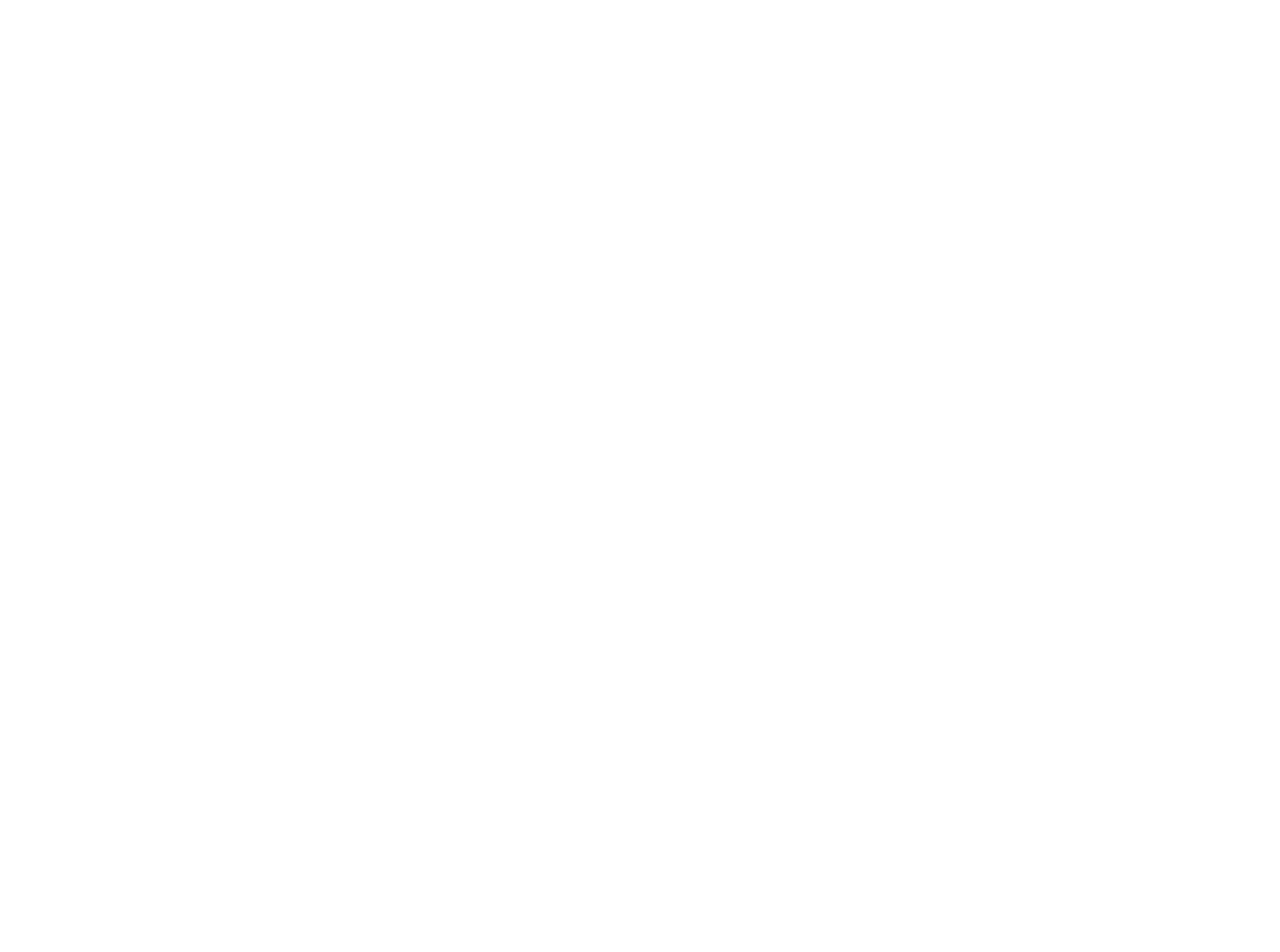
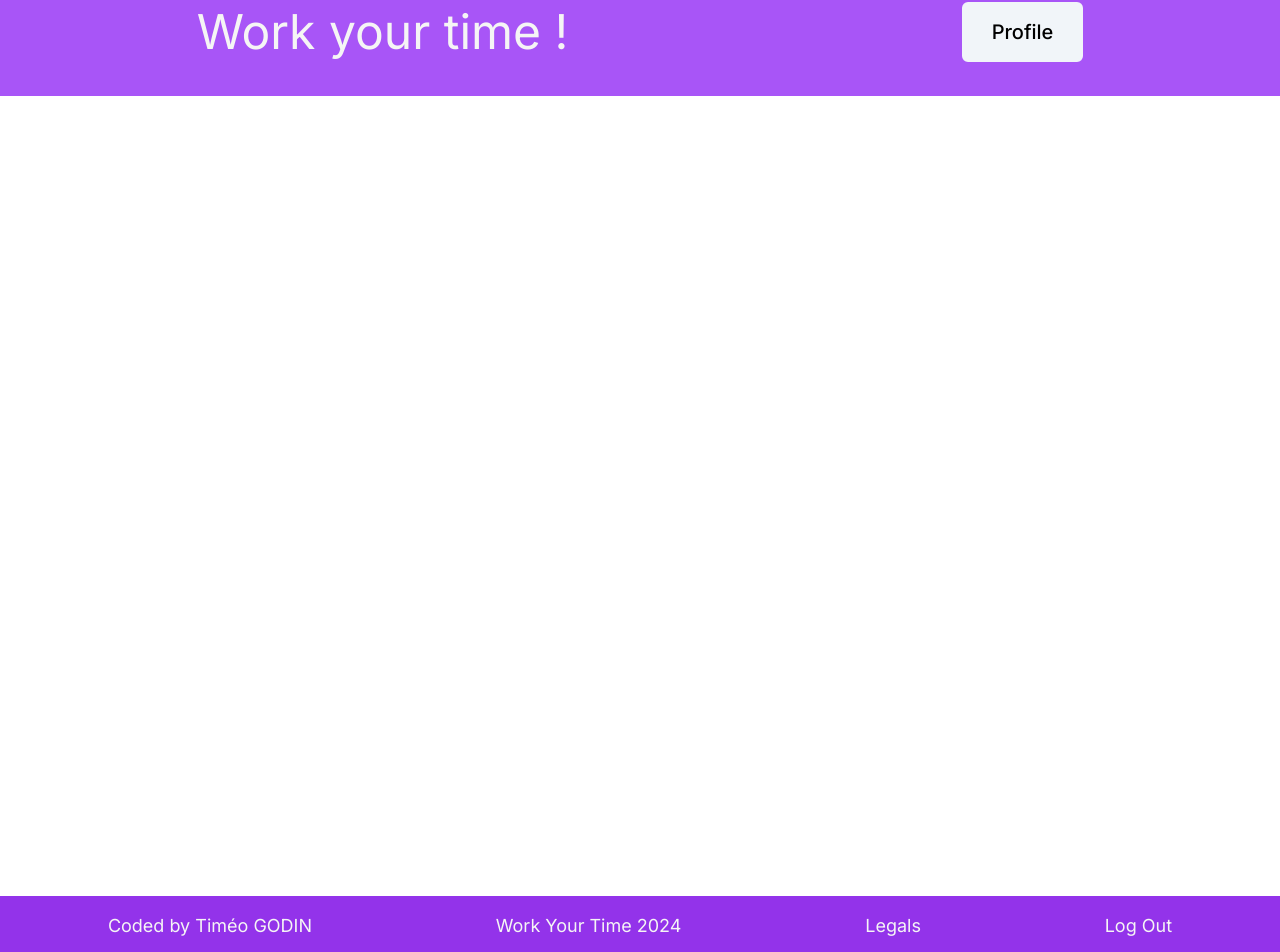
Before and after one commit to Tajio68/work-your-time, a Next.js app: page / in a window 1280 px wide. Shown: the part 32-984 px from the top of the page. Before the commit the page ends 800 px from the top, so only its background shows below. Built offline with nearby package versions, Linux system fonts and the light colour scheme; no server answers.

Commit message:
Header & Footer Front-End

```diff
--- a/app/layout.tsx
+++ b/app/layout.tsx
@@ -1,7 +1,9 @@
+import Footer from "@/components/layout/Footer";
+import Header from "@/components/layout/Header";
+import { ThemeProvider } from "@/components/theme-provider";
 import type { Metadata } from "next";
 import { Inter } from "next/font/google";
 import "./globals.css";
-import { ThemeProvider } from "@/components/theme-provider";
 
 const inter = Inter({ subsets: ["latin"] });
 
@@ -24,7 +26,9 @@
           enableSystem
           disableTransitionOnChange
         >
+          <Header />
           {children}
+          <Footer />
         </ThemeProvider>
       </body>
     </html>
--- /dev/null
+++ b/components/layout/Footer.tsx
@@ -0,0 +1,27 @@
+import Link from "next/link";
+
+const Footer = () => {
+  return (
+    <footer className="flex flex-col w-[100%] items-center justify-around space-y-5 p-4 bg-purple-600 text-neutral-100 text-lg tab:flex-row tab:space-y-0">
+      <p>
+        Coded by{" "}
+        <Link
+          href={"https://timeo-godin.fr"}
+          className="hover:underline hover:cursor-pointer underline-offset-4"
+          target="_blank"
+        >
+          Timéo GODIN
+        </Link>
+      </p>
+      <p>Work Your Time 2024</p>
+      <p className="hover:underline hover:cursor-pointer underline-offset-4">
+        <Link href="/legals">Legals</Link>
+      </p>
+      <p className="hover:underline hover:cursor-pointer underline-offset-4">
+        Log Out
+      </p>
+    </footer>
+  );
+};
+
+export default Footer;
--- /dev/null
+++ b/components/layout/Header.tsx
@@ -0,0 +1,17 @@
+import { auth } from "@/lib/auth";
+import Link from "next/link";
+import AuthButton from "../ui/AuthButton";
+
+const Header = async () => {
+  const session = await auth;
+  return (
+    <header className="flex flex-row items-center justify-around h-32 bg-purple-500">
+      <h1 className="text-2xl tab:text-5xl  text-neutral-100 select-none">
+        <Link href="/">Work your time !</Link>
+      </h1>
+      <AuthButton text={session?.user ? "Log Out" : "Log In"}></AuthButton>
+    </header>
+  );
+};
+
+export default Header;
--- /dev/null
+++ b/components/ui/AuthButton.tsx
@@ -0,0 +1,60 @@
+"use client";
+
+import Link from "next/link";
+import { useRouter } from "next/navigation";
+import { Button } from "./button";
+import { Popover, PopoverContent, PopoverTrigger } from "./popover";
+
+interface Props {
+  text: string;
+}
+
+const AuthButton = ({ text }: Props) => {
+  const route = useRouter();
+  if (text === "Log n") {
+    return (
+      <Button
+        onClick={() => {
+          route.push("/connect");
+        }}
+        className="bg-slate-100 text-black border-2 border-slate-100 text-xl p-7 hover:text-white hover:bg-purple-500"
+      >
+        Log In
+      </Button>
+    );
+  }
+  return (
+    <Popover className="p-7">
+      <PopoverTrigger className="">
+        <Button
+          onClick={() => {
+            console.log("Account");
+          }}
+          className="bg-slate-100 text-black border-2 border-slate-100 text-xl p-7 hover:text-white hover:bg-purple-500"
+        >
+          Profile
+        </Button>
+      </PopoverTrigger>
+      <PopoverContent className="flex flex-col justify-center space-y-5">
+        <Link href={"/profile"} className="text-center">
+          Profile
+        </Link>
+        <hr className="w-5/6 self-center" />
+        <Link href={"/parameters"} className="text-center">
+          Settings
+        </Link>
+        <hr className="w-5/6 self-center" />
+        <Button
+          onClick={() => {
+            text === "Log In" ? console.log("LogIN") : route.push("/");
+          }}
+          className="bg-purple-500 border-2 border-purple-500 hover:text-purple-500 hover:bg-slate-100"
+        >
+          Log Out
+        </Button>
+      </PopoverContent>
+    </Popover>
+  );
+};
+
+export default AuthButton;
--- /dev/null
+++ b/components/ui/popover.tsx
@@ -0,0 +1,31 @@
+"use client"
+
+import * as React from "react"
+import * as PopoverPrimitive from "@radix-ui/react-popover"
+
+import { cn } from "@/lib/utils"
+
+const Popover = PopoverPrimitive.Root
+
+const PopoverTrigger = PopoverPrimitive.Trigger
+
+const PopoverContent = React.forwardRef<
+  React.ElementRef<typeof PopoverPrimitive.Content>,
+  React.ComponentPropsWithoutRef<typeof PopoverPrimitive.Content>
+>(({ className, align = "center", sideOffset = 4, ...props }, ref) => (
+  <PopoverPrimitive.Portal>
+    <PopoverPrimitive.Content
+      ref={ref}
+      align={align}
+      sideOffset={sideOffset}
+      className={cn(
+        "z-50 w-72 rounded-md border bg-popover p-4 text-popover-foreground shadow-md outline-none data-[state=open]:animate-in data-[state=closed]:animate-out data-[state=closed]:fade-out-0 data-[state=open]:fade-in-0 data-[state=closed]:zoom-out-95 data-[state=open]:zoom-in-95 data-[side=bottom]:slide-in-from-top-2 data-[side=left]:slide-in-from-right-2 data-[side=right]:slide-in-from-left-2 data-[side=top]:slide-in-from-bottom-2",
+        className
+      )}
+      {...props}
+    />
+  </PopoverPrimitive.Portal>
+))
+PopoverContent.displayName = PopoverPrimitive.Content.displayName
+
+export { Popover, PopoverTrigger, PopoverContent }
--- a/package.json
+++ b/package.json
@@ -15,6 +15,7 @@
     "@radix-ui/react-aspect-ratio": "^1.0.3",
     "@radix-ui/react-dialog": "^1.0.5",
     "@radix-ui/react-label": "^2.0.2",
+    "@radix-ui/react-popover": "^1.0.7",
     "@radix-ui/react-progress": "^1.0.3",
     "@radix-ui/react-slot": "^1.0.2",
     "class-variance-authority": "^0.7.0",
--- a/tailwind.config.ts
+++ b/tailwind.config.ts
@@ -1,13 +1,13 @@
-import type { Config } from "tailwindcss"
+import type { Config } from "tailwindcss";
 
 const config = {
   darkMode: ["class"],
   content: [
-    './pages/**/*.{ts,tsx}',
-    './components/**/*.{ts,tsx}',
-    './app/**/*.{ts,tsx}',
-    './src/**/*.{ts,tsx}',
-	],
+    "./pages/**/*.{ts,tsx}",
+    "./components/**/*.{ts,tsx}",
+    "./app/**/*.{ts,tsx}",
+    "./src/**/*.{ts,tsx}",
+  ],
   prefix: "",
   theme: {
     container: {
@@ -72,9 +72,13 @@
         "accordion-down": "accordion-down 0.2s ease-out",
         "accordion-up": "accordion-up 0.2s ease-out",
       },
+      screens: {
+        tab: "640px",
+        pc: "1024px",
+      },
     },
   },
   plugins: [require("tailwindcss-animate")],
-} satisfies Config
+} satisfies Config;
 
-export default config
+export default config;
```
Also changed, not shown: components/theme-provider.tsx (+5 -6 lines), 1 other file (tests, documents, lock files or other folders).
